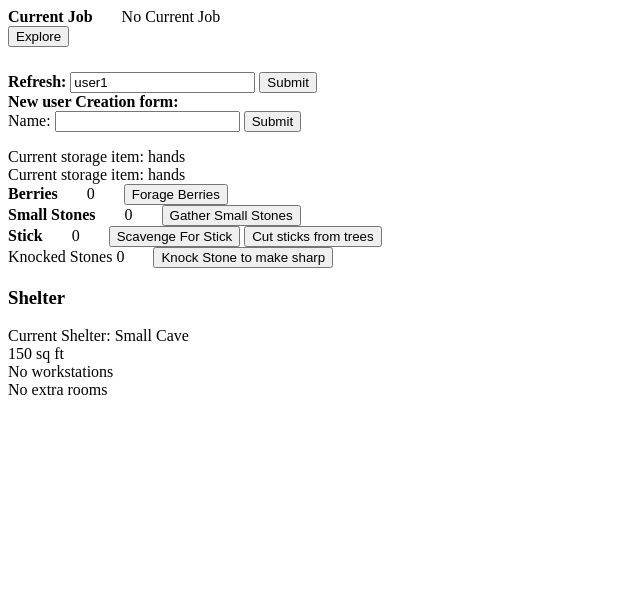
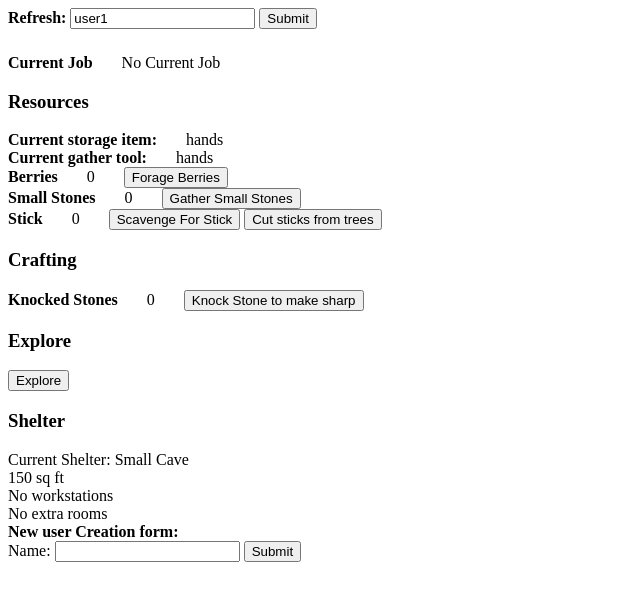
Before and after one commit to terekcampbell/browserGame, a plain HTML site: page game.html in a window 1280 px wide. Shown: the whole page, without its empty margins (0-640 px from the left). Drawn offline with Linux system fonts and the light colour scheme.

Commit message:
Update HTML file

```diff
--- a/css/game.css
+++ b/css/game.css
@@ -15,7 +15,7 @@
 }
 
 #refreshForm {
-	margin-top: 25px;
+	margin-bottom: 25px;
 }
 
 #previous-job {
--- a/game.html
+++ b/game.html
@@ -7,35 +7,25 @@
 		<link rel="stylesheet" type="text/css" href="css/game.css"></link>
 	</head>
 	<body>
+		<div id="refreshForm">
+			<b>Refresh:</b>
+			<input type="text" name="currentUserId" id="currentUserId" value="user1">
+			<button id="refresh" value="Submit">Submit</button><br>
+		</div>
+		<div class="job">
+			<span class="resource-title">Current Job</span>
+			<span id="current-job" class="resource-value">No Current Job</span>
+			<span id="previous-job"></span>
+		</div>
+
 		<div class="resources">
-			<div class="job">
-				<span class="resource-title">Current Job</span>
-				<span id="current-job" class="resource-value">No Current Job</span>
-				<span id="previous-job"></span>
-			</div>
-		</div>
-		<div class="explore">
-			<button type="button" id="explore">Explore</button>
-		</div>
-		<div id="refreshForm">
-				<b>Refresh:</b>
-				<input type="text" name="currentUserId" id="currentUserId" value="user1">
-				<button id="refresh" value="Submit">Submit</button><br>
-		</div>
-		<b>New user Creation form:</b>
-		<form action="http://127.0.0.1:8081/addUser" method="post">
-			Name:
-			<input type="text" name="name">
-			<button type="submit" value="Submit">Submit</button><br>
-		</form>
-
-
-		<div class="ng-resources">
-			<div>Current storage item:
+			<h3>Resources</h3>
+			<div>
+				<span class="resource-title">Current storage item:</span>
 				<span id="current-storage-item">hands</span>
 			</div>
 			<div>
-				Current storage item:
+				<span class="resource-title">Current gather tool:</span>
 				<span id="current-gather-tool">hands</span>
 			</div>
 			<div class="berries">
@@ -60,12 +50,17 @@
 			</div>
 		</div>
 		<div class="crafting">
+			<h3>Crafting</h3>
 			<div class="knocked-stone">
-				<span class="knockedstone-title">Knocked Stones</span>
+				<span class="resource-title">Knocked Stones</span>
 				<span id="number-of-knockedstones" class="item-value">0</span>
 				<button type="button" id="make-knockedstone">Knock Stone to make sharp</button>
 				<div id='makeKnockedStoneTimer'></div>
 			</div>
+		</div>
+		<div class="explore">
+			<h3>Explore</h3>
+			<button type="button" id="explore">Explore</button>
 		</div>
 		<!-- TODO: Add use of shelter -->
 		<div id="shelter">
@@ -80,5 +75,13 @@
 				<div>No extra rooms</div>
 			</div>
 		</div>
+
+		<b>New user Creation form:</b>
+		<form action="http://127.0.0.1:8081/addUser" method="post">
+			Name:
+			<input type="text" name="name">
+			<button type="submit" value="Submit">Submit</button><br>
+		</form>
+
 	</body>
 </html>
```
